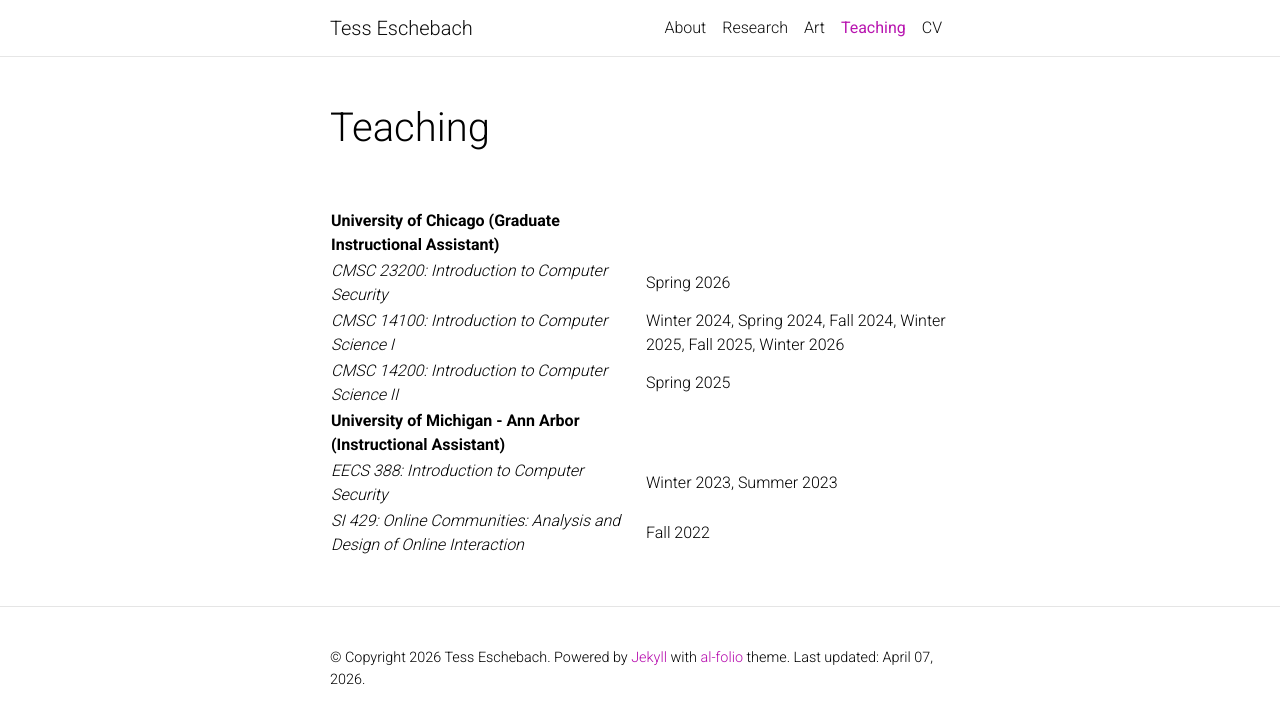
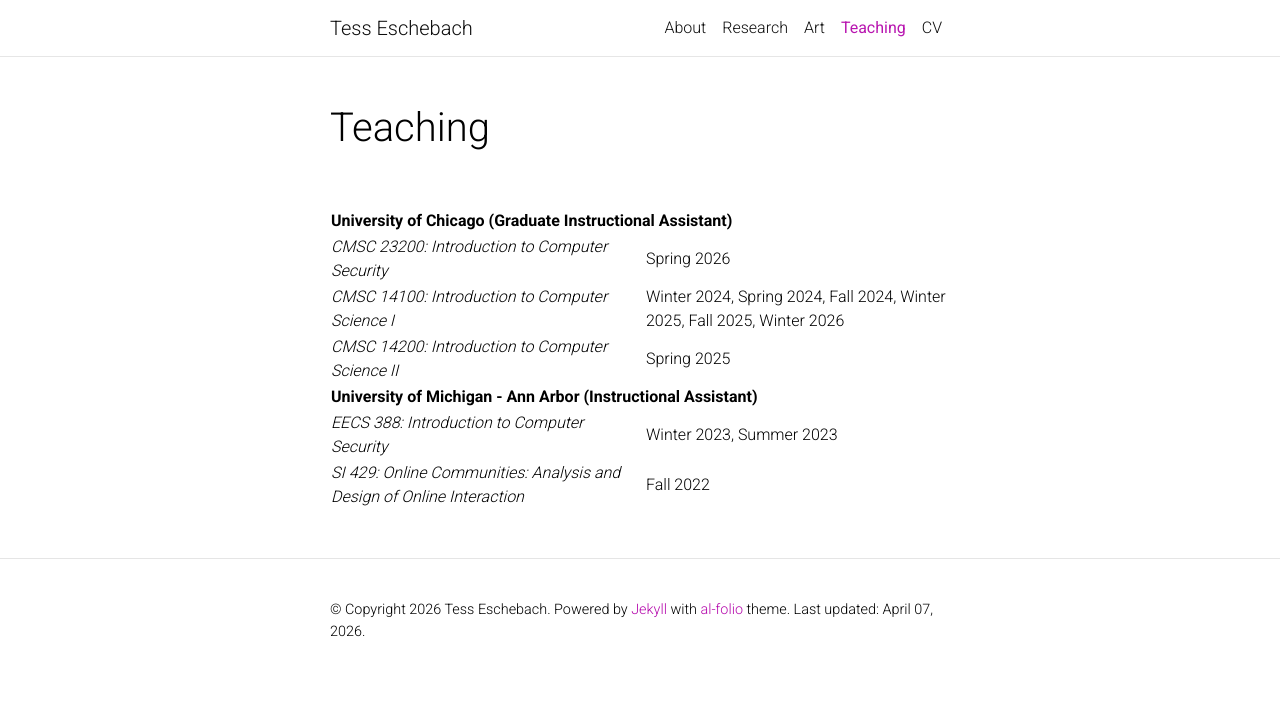
Before and after one commit to tess-e/tess-e.github.io, a Jekyll site: the page built from _pages/teaching.md, in a window 1280 px wide. Shown: the top 724 px of the page. Built offline with Jekyll 4.4.1, drawn with Linux system fonts in a browser that asks for light colours; comment, search, counter and statistics services are not loaded; a style sheet for code colours, icons or effects is not loaded.

Commit message:
updates teach 3

```diff
--- a/_pages/teaching.md
+++ b/_pages/teaching.md
@@ -8,7 +8,7 @@
 ---
 <table>
 <tbody>
-<tr><th colspan="2"><b>University of Chicago</b> (Graduate Instructional Assistant)</th></tr>
+<tr><th colspan="3"><b>University of Chicago</b> (Graduate Instructional Assistant)</th></tr>
 <tr>
 <td><i>CMSC 23200: Introduction to Computer Security</i></td>
 <td></td>
@@ -35,7 +35,7 @@
 
 <br>
 <tr>
-<th colspan="2">
+<th colspan="3">
 <b>University of Michigan - Ann Arbor</b> (Instructional Assistant)
 </th>
 </tr>
```
